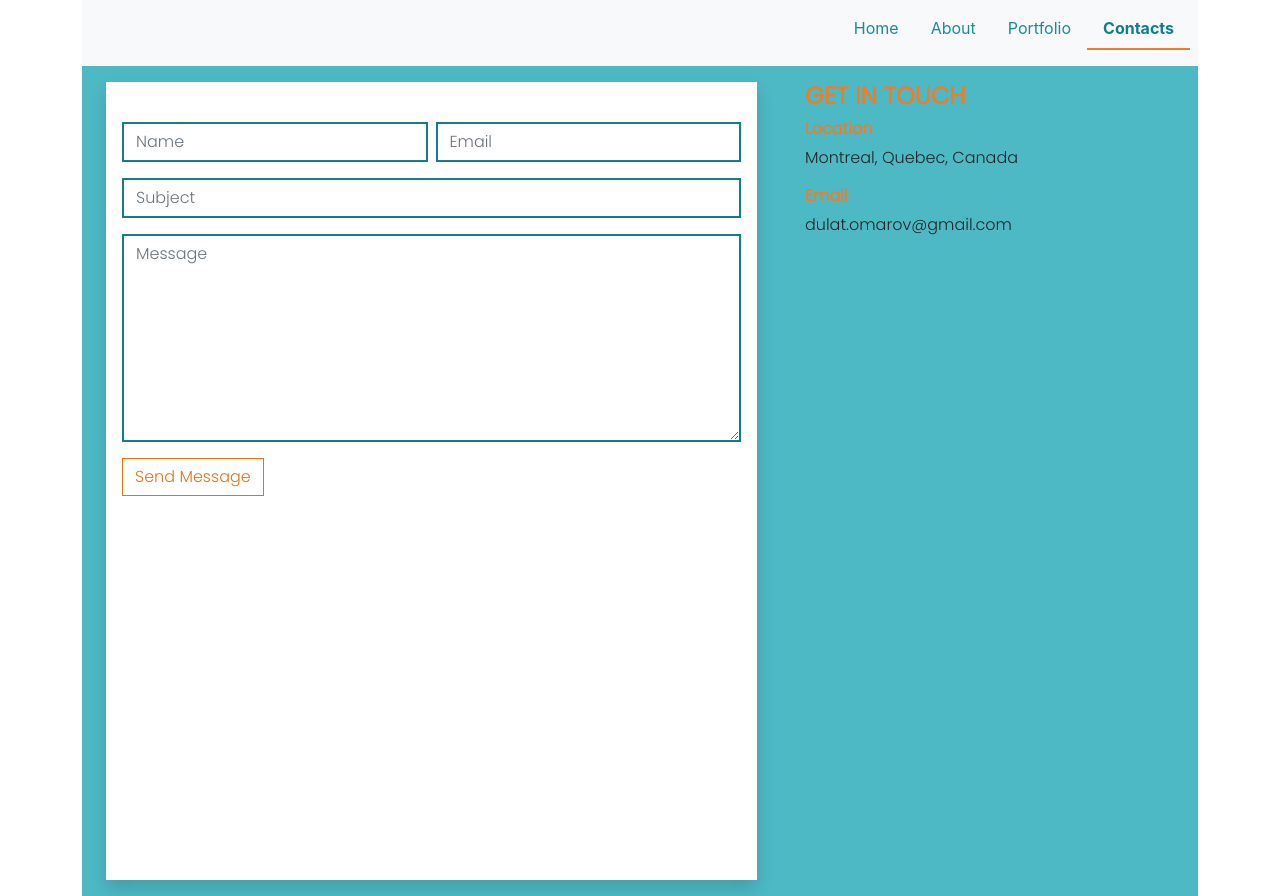
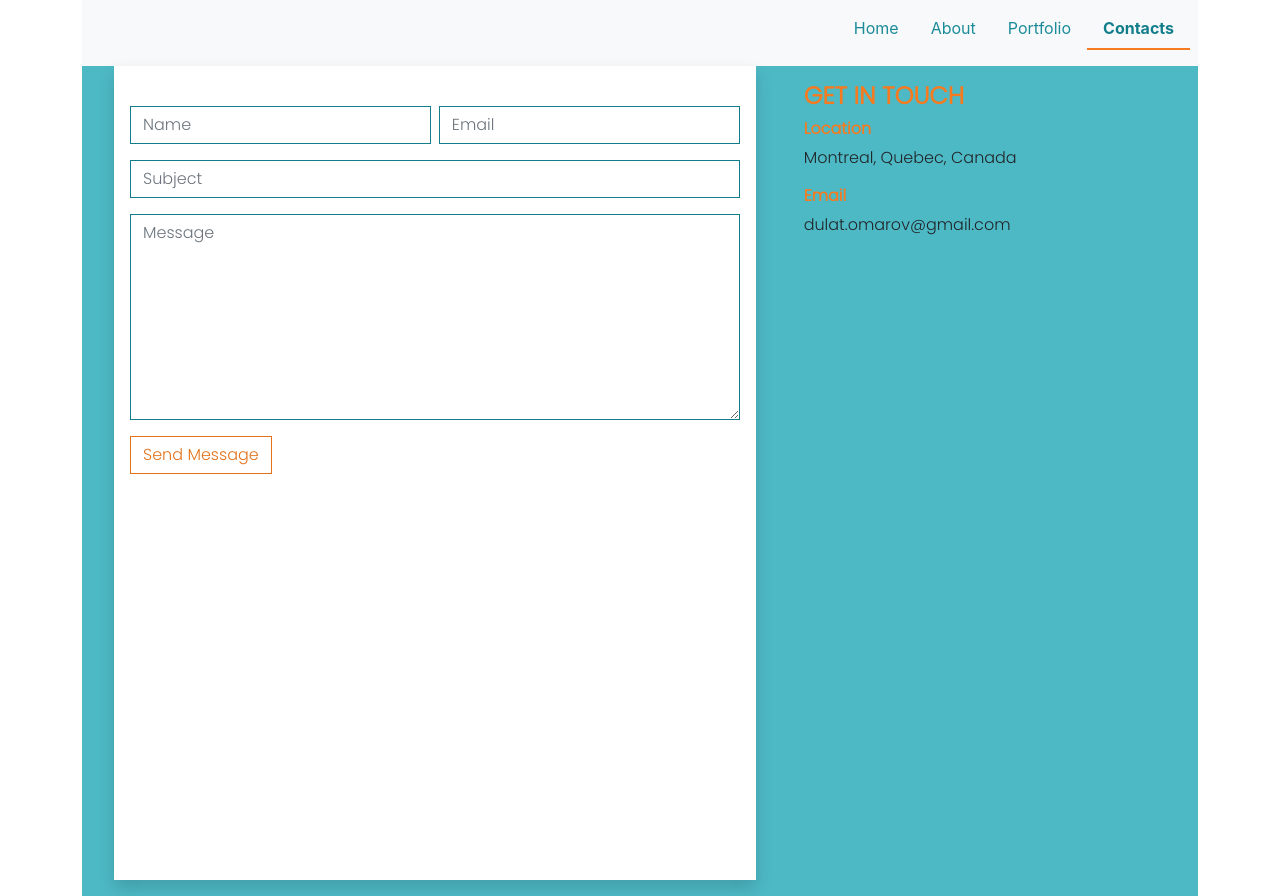
Before and after one commit to Dulatto/react-portfolio-2, a React (Create React App) app: page / in a window 1280 px wide. Both pictures are taken after a click on the tab "Contacts". Built offline with nearby package versions, Linux system fonts and the light colour scheme.

Commit message:
styling portfolio

```diff
--- a/src/App.css
+++ b/src/App.css
@@ -71,9 +71,7 @@
 .contactForm .btn-check:focus+.btn-outline-secondary, .btn-outline-secondary:focus {
   box-shadow: 0 0 0 0rem rgb(108 117 125 / 50%);
 }
-.contactForm .form-control{
-  border: 2px solid #127e8b;
-}
+
 .contactForm .form-control:focus {
   border-color: #E3721B;
   box-shadow: 0 0 0 0rem rgb(13 110 253 / 25%);
--- a/src/Components/ContactPage.js
+++ b/src/Components/ContactPage.js
@@ -37,10 +37,8 @@ function ContactPage(props) {
     };
     return (
 
-        <div className="row contact-page" >
-
-            <div className="col-md-7 my-3 ms-4 p-3 shadow contactForm" >
-
+        <div className="row contact-page px-2" >
+            <div className="col-md-7 mb-3 ms-4 p-3 shadow contactForm" >
                 <form name="sentMessage" id="contactForm" className="mt-4" ref={form} onSubmit={sendEmail}>
                     <div className="row">
                         <div className="col me-2">
```
